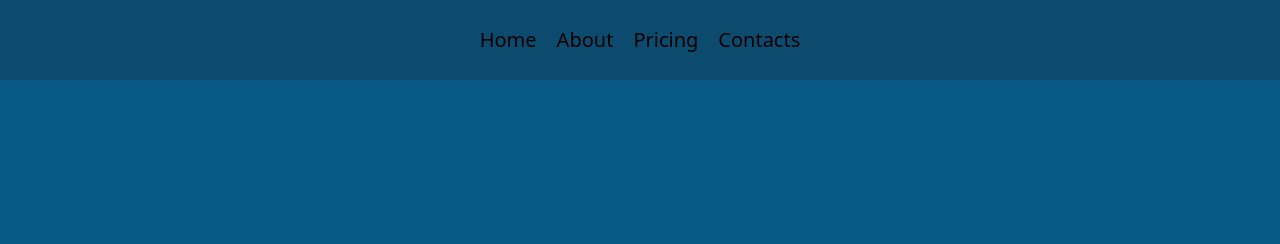
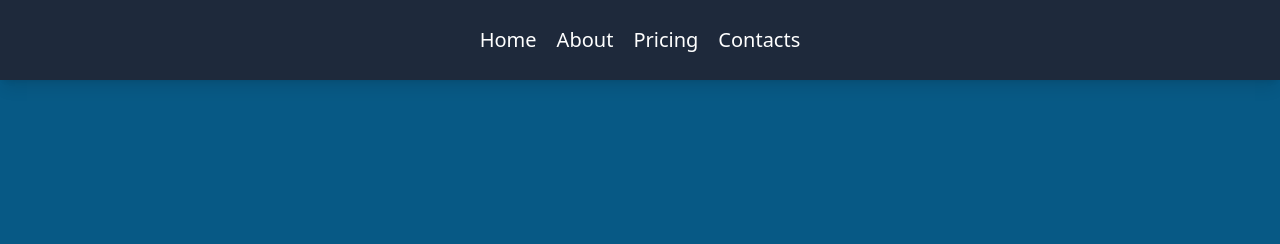
Before and after one commit to ObadaElSharbatly/Gallery_app, a website: page public/index.html in a window 1280 px wide. Shown: the top 244 px of the page. Drawn offline with Linux system fonts and the light colour scheme.

Commit message:
some changes

```diff
--- a/public/index.html
+++ b/public/index.html
@@ -8,7 +8,7 @@
     <title>Gallery app</title>
   </head>
   <body>
-    <header>
+    <header class="the-header">
       <nav>
         <ul>
           <li>Home</li>
--- a/src/style/header.css
+++ b/src/style/header.css
@@ -1,5 +1,5 @@
-header {
-  @apply bg-sky-900;
+.the-header {
+  @apply shadow-inner shadow-lg bg-slate-800 text-white;
 }
 
 nav {
```
Also changed, not shown: public/style.css.
